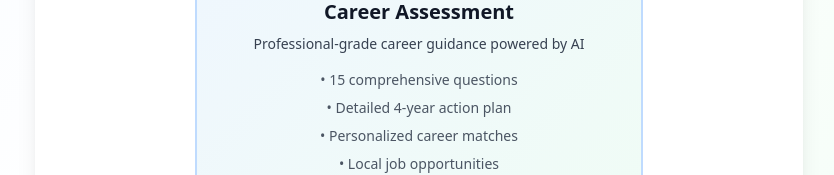
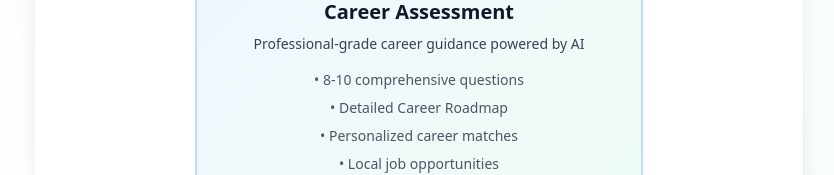
Before and after one commit to speeffly/lantern-ai, a Next.js app in the folder frontend/: page / in a window 1280 px wide. Shown: the part 933-1108 px from the top of the page, without its empty margins (221-1055 px from the left). Built offline with nearby package versions, Linux system fonts and the light colour scheme.

Commit message:
changes text to roadmap from career plan

```diff
--- a/frontend/app/page.tsx
+++ b/frontend/app/page.tsx
@@ -79,8 +79,8 @@ export default function Home() {
                     <h4 className="text-xl font-semibold text-gray-900 mb-2">Career Assessment</h4>
                     <p className="text-gray-700 text-sm mb-4">Professional-grade career guidance powered by AI</p>
                     <ul className="text-sm text-gray-600 mb-6 space-y-2">
-                      <li>• 15 comprehensive questions</li>
-                      <li>• Detailed 4-year action plan</li>
+                      <li>• 8-10 comprehensive questions</li>
+                      <li>• Detailed Career Roadmap</li>
                       <li>• Personalized career matches</li>
                       <li>• Local job opportunities</li>
                       <li>• Parent sharing features</li>
```
